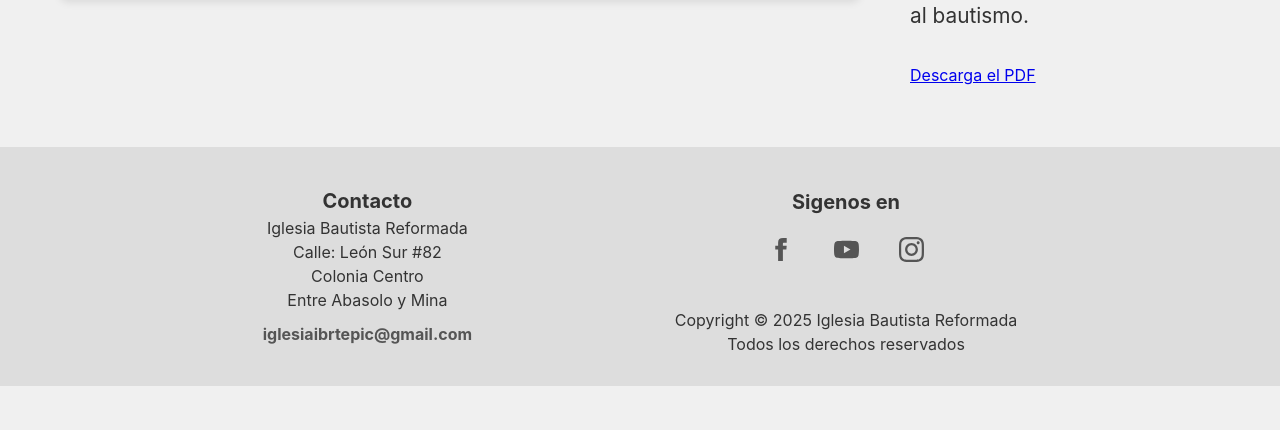
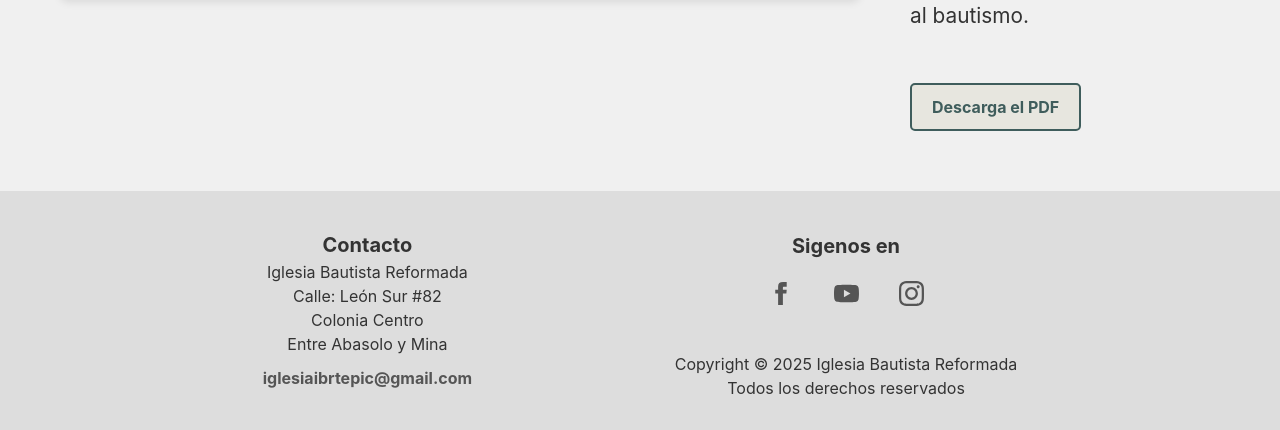
Before and after one commit to EnocMag/ibr-web, an Astro site: page /escuela-dominical in a window 1280 px wide. Shown: the part 844-1274 px from the top of the page. Before the commit the page ends 1230 px from the top, so only its background shows below. Built offline with nearby package versions, Linux system fonts and the light colour scheme; Astro itself is replaced by a stand-in of ours.

Commit message:
feat: add buttom to download pdf file

```diff
--- a/src/pages/escuela-dominical/index.astro
+++ b/src/pages/escuela-dominical/index.astro
@@ -36,6 +36,26 @@ import CfbIMG from "@/assets/cbf1689.png"
 
     }
 
+    .download-btn {
+        text-decoration: none;
+        display: inline-block;
+        margin-top: 20px;
+        padding: 10px 20px;
+        border: solid 2px var(--ibr-green);
+        border-radius: 5px;
+        font-weight: bold;
+        background-color: #e7e6df;
+        color: var(--ibr-green);
+        -webkit-transition: ease-out 0.4s;
+        -moz-transition: ease-out 0.4s;
+        transition: ease-out 0.4s;
+
+        &:hover {
+            box-shadow: inset 0 0 0 50px var(--ibr-green);
+            color: var(--white);
+        }
+    }
+
 </style>
 
 <BaseLayout title="IBR Escuela Dominical" description="Esta es al descripción de la página escuela dominical">
@@ -56,7 +76,7 @@ import CfbIMG from "@/assets/cbf1689.png"
                     compartían muchas creencias fundamentales con otras iglesias protestantes reformadas, especialmente los presbiterianos
                     y congregacionalistas, pero con diferencias clave, especialmente en cuanto al bautismo.
                 </p>
-                <a href="/public/Download/CBFL1689.pdf" download>Descarga el PDF</a>
+                <a class="download-btn" href="/public/Download/CBFL1689.pdf" download>Descarga el PDF</a>
             </div>
         </section>
     </div>
```
